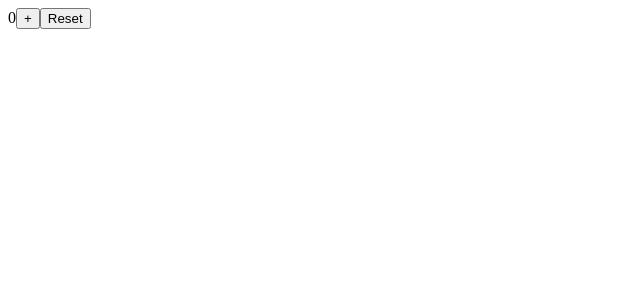
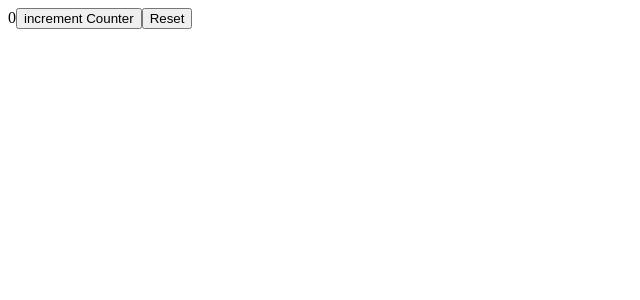
Before and after one commit to ZachyDev/FullstackOpen, a React (Create React App) app in the folder part0/app/: page / in a window 1280 px wide. Shown: the top 300 px of the page, without its empty margins (0-640 px from the left). Built offline with nearby package versions, Linux system fonts and the light colour scheme.

Commit message:
updated the state variable

```diff
--- a/part0/app/src/App.js
+++ b/part0/app/src/App.js
@@ -7,7 +7,7 @@ function App() {
     <div>
       <span>{counter}</span>
       {/* increment counter button */}
-      <button onClick={() => setCounter(counter+1)}>+</button>
+      <button onClick={() => setCounter(counter+1)}>increment Counter</button>
       {/* reset counter */}
       <button onClick={() => setCounter(0)}>Reset</button>
     </div>
```
